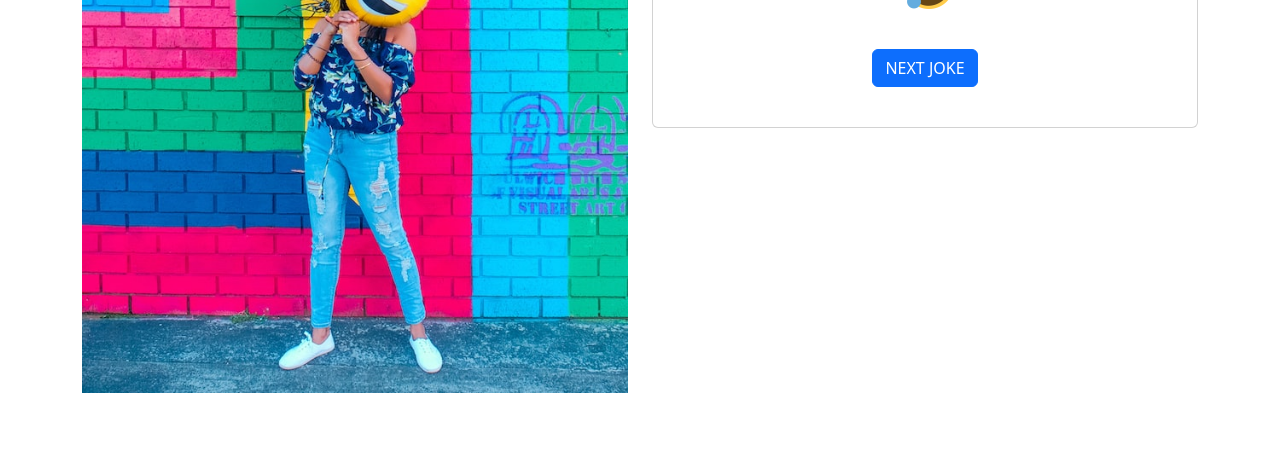
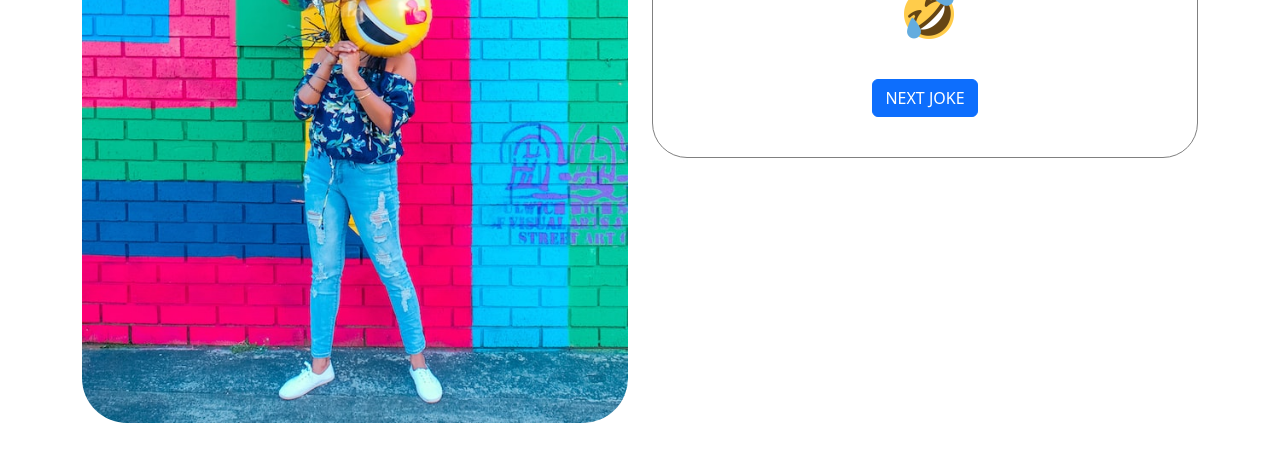
Before and after one commit to byNach/Sprint_5, a website: page src/index.html in a window 1280 px wide. Shown: the part 484-957 px from the top of the page. Before the commit the page ends 897 px from the top, so only its background shows below. Drawn offline with Linux system fonts and the light colour scheme.

Commit message:
ADD border-radius

```diff
--- a/src/main.scss
+++ b/src/main.scss
@@ -1,11 +1,15 @@
 @import "../node_modules/bootstrap/scss/bootstrap";
 
 body{
-    margin:20px;
+    margin:50px;
 }
 .emoji-smile{
     height: 50px;
 }
-.joke-row{
-    height: 120px;
+.img-colorfull{
+    border-radius: 45px;
 }
+.card{
+    border-radius: 35px;
+    border: 1px solid gray;
+}
```
Also changed, not shown: src/main.css, 1 other file.
